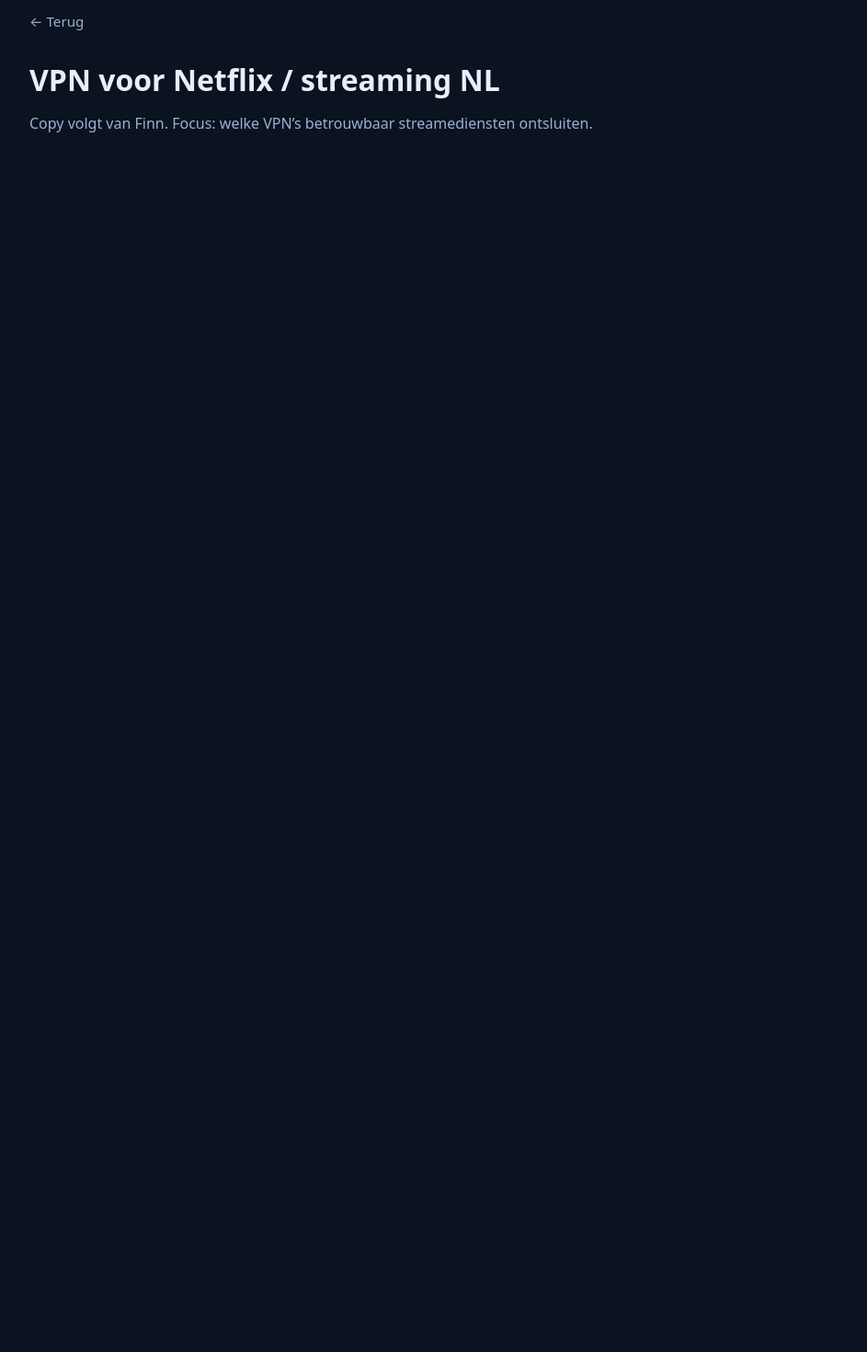
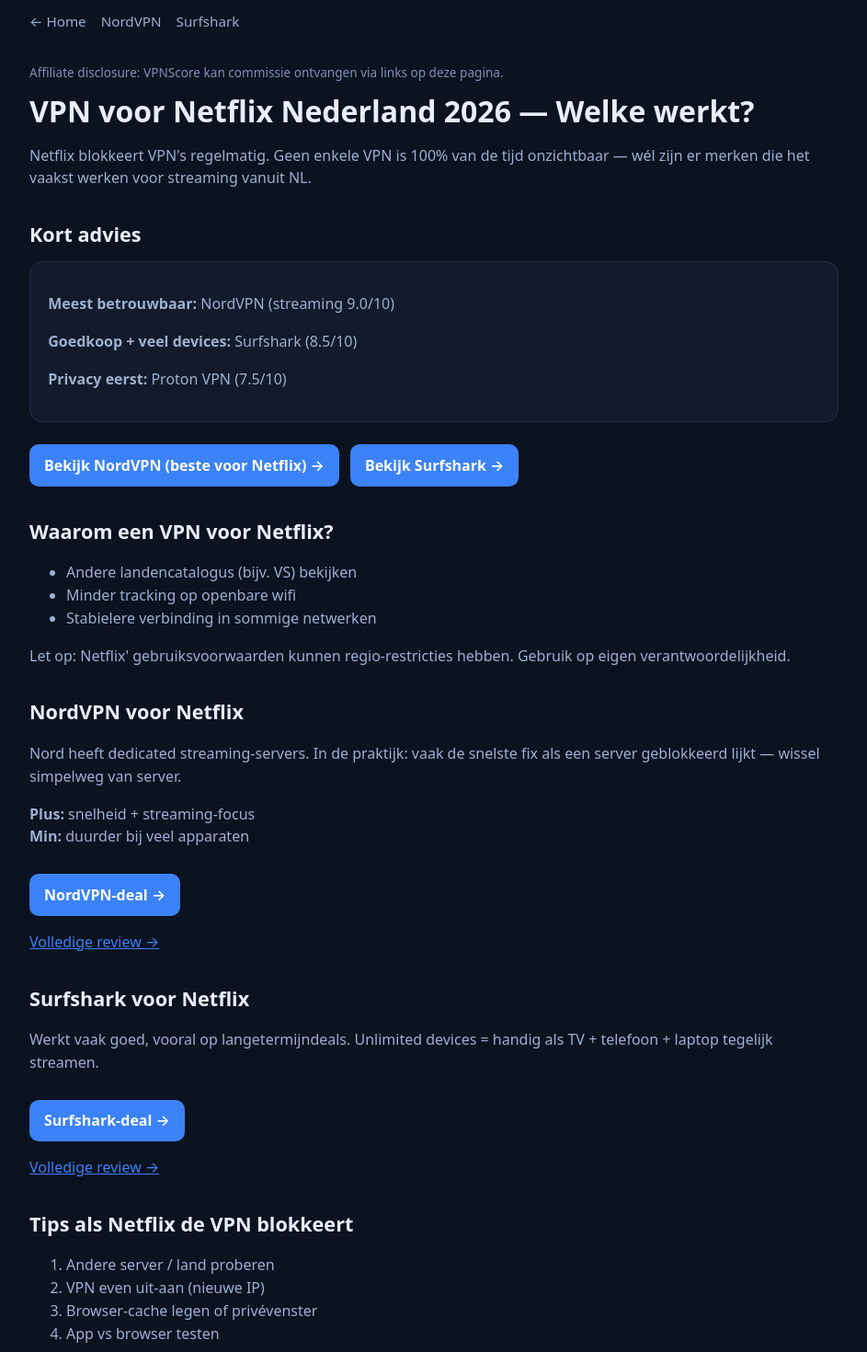
Before and after one commit to jessedkramer/vpnscore, a Next.js app: page /vpn-netflix in a window 1280 px wide. Shown: the part 20-1490 px from the top of the page at 92% size, without its empty margins (168-1111 px from the left). Before the commit the page ends 800 px from the top, so only its background shows below. Built offline with nearby package versions, Linux system fonts and the light colour scheme.

Commit message:
feat: full SEO copy for VPN Netflix page

```diff
--- a/app/vpn-netflix/page.tsx
+++ b/app/vpn-netflix/page.tsx
@@ -1,10 +1,84 @@
 import Link from "next/link";
+
+export const metadata = {
+  title: "VPN voor Netflix Nederland 2026 | VPNScore",
+  description:
+    "Welke VPN werkt voor Netflix in Nederland? Vergelijk NordVPN en Surfshark voor streaming.",
+};
+
 export default function Page() {
   return (
     <main className="wrap">
-      <nav className="nav"><Link href="/">← Terug</Link></nav>
-      <h1>VPN voor Netflix / streaming NL</h1>
-      <p>Copy volgt van Finn. Focus: welke VPN’s betrouwbaar streamediensten ontsluiten.</p>
+      <nav className="nav">
+        <Link href="/">← Home</Link>
+        <Link href="/reviews/nordvpn">NordVPN</Link>
+        <Link href="/reviews/surfshark">Surfshark</Link>
+      </nav>
+      <p className="disclosure" style={{ borderTop: "none", marginTop: 0, paddingTop: 0 }}>
+        Affiliate disclosure: VPNScore kan commissie ontvangen via links op deze pagina.
+      </p>
+      <h1>VPN voor Netflix Nederland 2026 — Welke werkt?</h1>
+      <p>
+        Netflix blokkeert VPN's regelmatig. Geen enkele VPN is 100% van de tijd onzichtbaar — wél zijn er
+        merken die het vaakst werken voor streaming vanuit NL.
+      </p>
+
+      <h2>Kort advies</h2>
+      <div className="card">
+        <p><strong>Meest betrouwbaar:</strong> NordVPN (streaming 9.0/10)</p>
+        <p><strong>Goedkoop + veel devices:</strong> Surfshark (8.5/10)</p>
+        <p><strong>Privacy eerst:</strong> Proton VPN (7.5/10)</p>
+      </div>
+      <div style={{ display: "flex", gap: "0.75rem", flexWrap: "wrap" }}>
+        <a className="btn" href="#AFFILIATE_NORD">Bekijk NordVPN (beste voor Netflix) →</a>
+        <a className="btn" href="#AFFILIATE_SURFSHARK">Bekijk Surfshark →</a>
+      </div>
+
+      <h2>Waarom een VPN voor Netflix?</h2>
+      <ul>
+        <li>Andere landencatalogus (bijv. VS) bekijken</li>
+        <li>Minder tracking op openbare wifi</li>
+        <li>Stabielere verbinding in sommige netwerken</li>
+      </ul>
+      <p>Let op: Netflix' gebruiksvoorwaarden kunnen regio-restricties hebben. Gebruik op eigen verantwoordelijkheid.</p>
+
+      <h2>NordVPN voor Netflix</h2>
+      <p>
+        Nord heeft dedicated streaming-servers. In de praktijk: vaak de snelste fix als een server geblokkeerd
+        lijkt — wissel simpelweg van server.
+      </p>
+      <p><strong>Plus:</strong> snelheid + streaming-focus<br /><strong>Min:</strong> duurder bij veel apparaten</p>
+      <a className="btn" href="#AFFILIATE_NORD">NordVPN-deal →</a>
+      <p><Link href="/reviews/nordvpn">Volledige review →</Link></p>
+
+      <h2>Surfshark voor Netflix</h2>
+      <p>
+        Werkt vaak goed, vooral op langetermijndeals. Unlimited devices = handig als TV + telefoon + laptop
+        tegelijk streamen.
+      </p>
+      <a className="btn" href="#AFFILIATE_SURFSHARK">Surfshark-deal →</a>
+      <p><Link href="/reviews/surfshark">Volledige review →</Link></p>
+
+      <h2>Tips als Netflix de VPN blokkeert</h2>
+      <ol>
+        <li>Andere server / land proberen</li>
+        <li>VPN even uit-aan (nieuwe IP)</li>
+        <li>Browser-cache legen of privévenster</li>
+        <li>App vs browser testen</li>
+      </ol>
+
+      <h2>FAQ</h2>
+      <p>
+        <strong>Welke VPN is het best voor Netflix NL?</strong>
+        <br />
+        Voor betrouwbaarheid: NordVPN. Voor budget/gezin: Surfshark.
+      </p>
+      <p>
+        <strong>Werkt een gratis VPN voor Netflix?</strong>
+        <br />
+        Meestal slecht (traag, snel geblokkeerd, privacy-risico). Niet aan te raden.
+      </p>
+      <p className="disclosure">Laatst bijgewerkt: oktober 2026 · Placeholders: #AFFILIATE_NORD / #AFFILIATE_SURFSHARK</p>
     </main>
   );
 }
```
